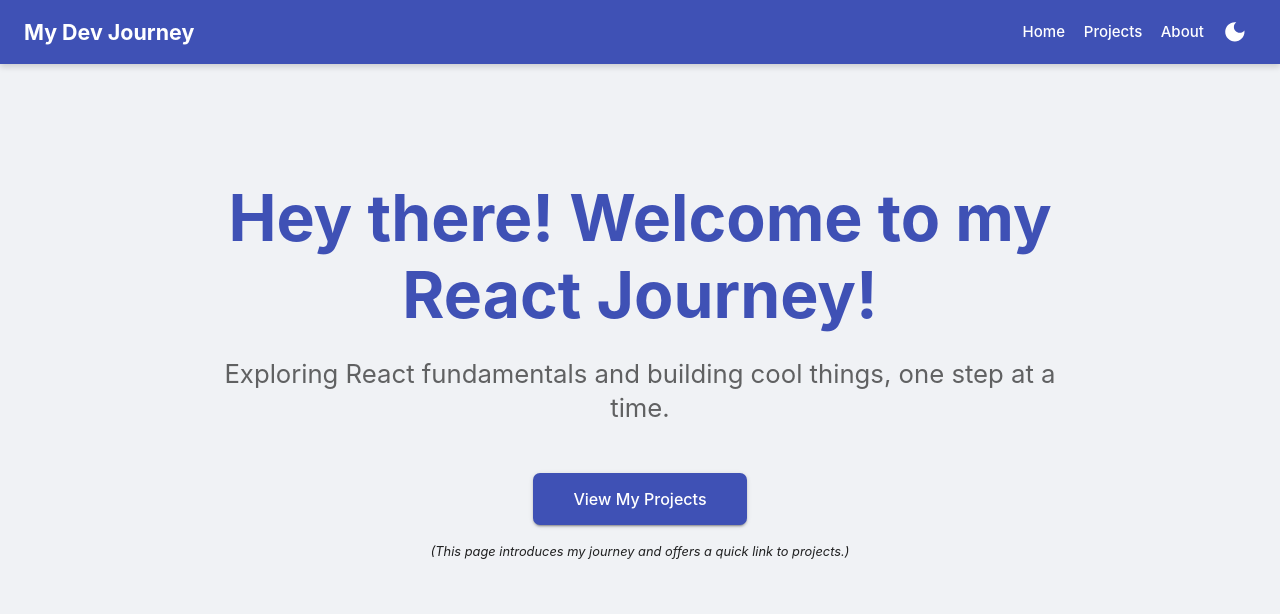
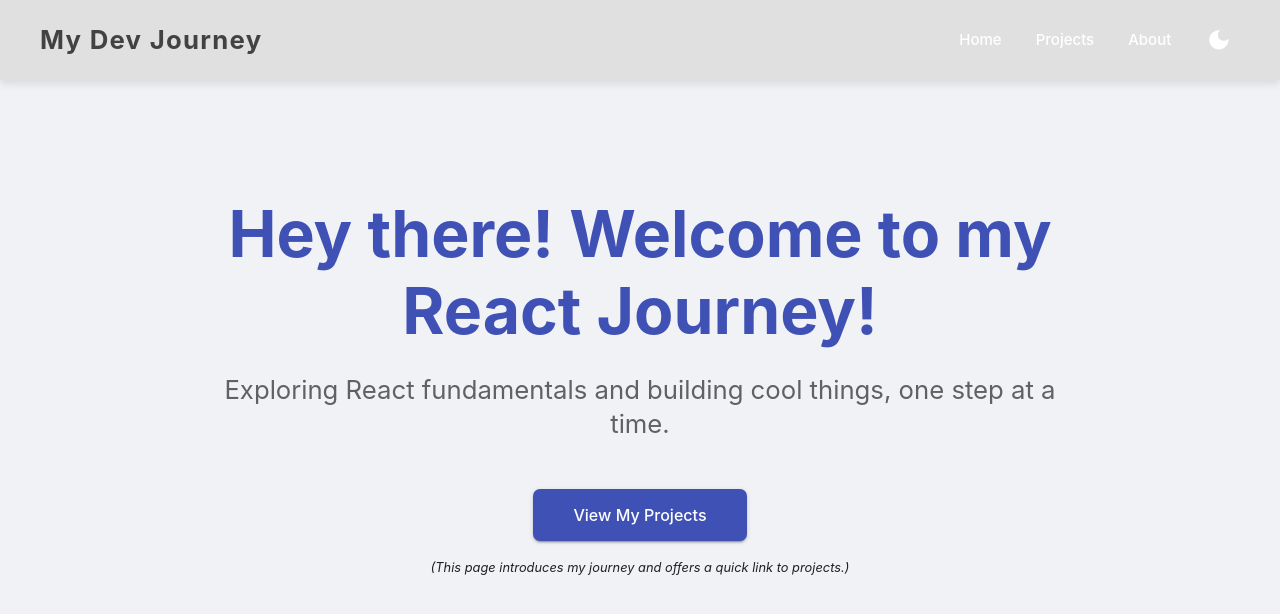
Before and after one commit to arpi-eng/React-new, a React (Vite) app in the folder main/: page / in a window 1280 px wide. Shown: the top 614 px of the page. Built offline with nearby package versions, Linux system fonts and the light colour scheme.

Commit message:
Update Navbar.jsx

```diff
--- a/main/src/components/Navbar.jsx
+++ b/main/src/components/Navbar.jsx
@@ -1,32 +1,86 @@
 import React from 'react';
+import { AppBar, Toolbar, Typography, Button, IconButton, Box } from '@mui/material';
+import { DarkMode, LightMode } from '@mui/icons-material';
 import { Link } from 'react-router-dom';
-import { AppBar, Toolbar, Typography, Button, IconButton } from '@mui/material';
-import { DarkMode, LightMode } from '@mui/icons-material';
-import { useThemeContext } from '../context/ThemeContext'; // Corrected import path
+import { useThemeContext } from '../context/ThemeContext';
 
 const Navbar = () => {
   const { mode, toggleTheme } = useThemeContext();
 
   return (
-    <AppBar position="static" elevation={3}>
-      <Toolbar>
+    <AppBar position="static" sx={{
+      boxShadow: '0px 4px 8px rgba(0,0,0,0.1)',
+      backgroundColor: mode === 'light' ? '#e0e0e0' : '#303030',
+      padding: '8px 16px',
+    }}>
+      <Toolbar disableGutters sx={{ width: '100%', maxWidth: 'lg', margin: '0 auto' }}>
         <Typography
-          variant="h6"
+          variant="h5"
           component="div"
-          sx={{ flexGrow: 1, fontWeight: 'bold' }}
+          sx={{
+            flexGrow: 1,
+            fontWeight: 700,
+            letterSpacing: '0.05em',
+            color: mode === 'light' ? '#424242' : '#f5f5f5',
+          }}
         >
           My Dev Journey
         </Typography>
-        <Button color="inherit" component={Link} to="/">
+
+        <Box sx={{ display: 'flex', alignItems: 'center', gap: '10px' }}>
+          <Button
+            color="inherit"
+            component={Link}
+            to="/"
+            sx={{
+              fontWeight: 500,
+              padding: '6px 12px',
+              minWidth: 'unset',
+              '&:hover': {
+                backgroundColor: 'rgba(255,255,255,0.1)',
+              },
+            }}
+          >
             Home
           </Button>
-        <Button color="inherit" component={Link} to="/projects">
+          <Button
+            color="inherit"
+            component={Link}
+            to="/projects"
+            sx={{
+              fontWeight: 500,
+              padding: '6px 12px',
+              minWidth: 'unset',
+              '&:hover': {
+                backgroundColor: 'rgba(255,255,255,0.1)',
+              },
+            }}
+          >
             Projects
           </Button>
-        <Button color="inherit" component={Link} to="/about">
+          <Button
+            color="inherit"
+            component={Link}
+            to="/about"
+            sx={{
+              fontWeight: 500,
+              padding: '6px 12px',
+              minWidth: 'unset',
+              '&:hover': {
+                backgroundColor: 'rgba(255,255,255,0.1)',
+              },
+            }}
+          >
             About
           </Button>
-        <IconButton color="inherit" onClick={toggleTheme} aria-label="toggle theme">
+        </Box>
+
+        <IconButton
+          color="inherit"
+          onClick={toggleTheme}
+          aria-label="toggle theme"
+          sx={{ marginLeft: '15px' }}
+        >
           {mode === 'dark' ? <LightMode /> : <DarkMode />}
         </IconButton>
       </Toolbar>
```
Lines whose indentation alone changed are shown as unchanged.
